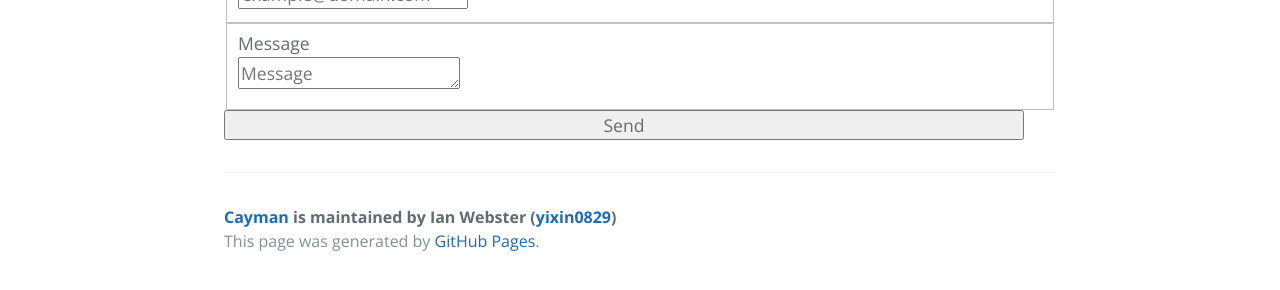
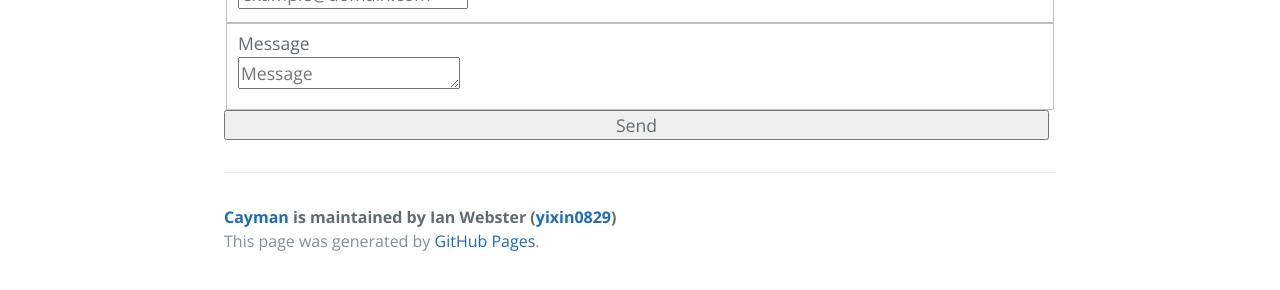
Before and after one commit to yixin0829/Cayman, a Jekyll site: the page built from contact/index.md, in a window 1280 px wide. Shown: the part 591-881 px from the top of the page. Built offline with Jekyll 4.4.1, drawn with Linux system fonts in a browser that asks for light colours.

Commit message:
Update index.md

```diff
--- a/contact/index.md
+++ b/contact/index.md
@@ -19,5 +19,5 @@ Please enter your name, email, and message in the respective boxes:
  </fieldset>
  <input class="hidden" type="text" name="_gotcha" style="display:none">
  <input class="hidden" type="hidden" name="_subject" value="Message via https://iwebster28/github.io/Cayman">
-<input class="button submit" type="submit" value="Send" style="width: 800px;" />
+<input class="button submit" type="submit" value="Send" style="width: 825px;" />
 </form>
```
